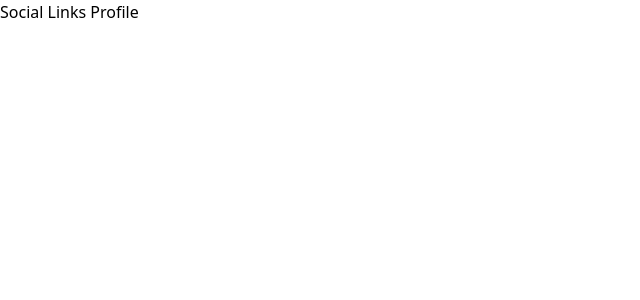
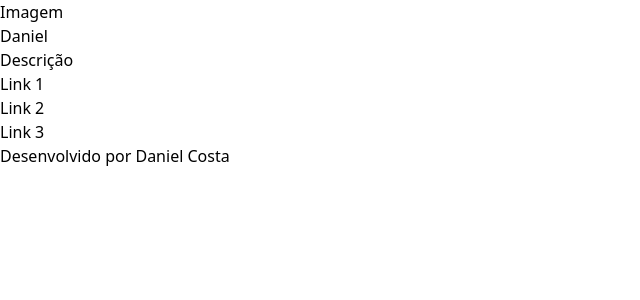
Before and after one commit to danielcosta0701/social-links-profile, a React (Vite) app: page / in a window 1280 px wide. Shown: the top 300 px of the page, without its empty margins (0-640 px from the left). Built offline with nearby package versions, Linux system fonts and the light colour scheme.

Commit message:
feat/add-initial-html-structure

```diff
--- a/src/App.tsx
+++ b/src/App.tsx
@@ -2,7 +2,39 @@ import './App.css'
 
 function App() {
   return (
-    <h1>Social Links Profile</h1>
+    <>
+      <main className="main">
+        <div className="card">
+          <div className="card__header">
+            <div className="card__profile-image">Imagem</div>
+            <div className="card__profile-name">Daniel</div>
+            <div className="card__profile-description">Descrição</div>
+          </div>
+
+          <div className="card__content">
+            <ul className="card__social-list">
+              <li className="card__social-item">
+                <a href="#">Link 1</a>
+              </li>
+              <li className="card__social-item">
+                <a href="#" className="link">Link 2</a>
+              </li>
+              <li className="card__social-item">
+                <a href="#" className="link">Link 3</a>
+              </li>
+            </ul>
+          </div>
+
+          <div className="card__footer"></div>
+        </div>
+      </main>
+
+      <footer className="footer">
+        <p className="footer__copyright">
+          Desenvolvido por <a href="https://github.com/danielcosta0701">Daniel Costa</a>
+        </p>
+      </footer>
+    </>
   )
 }
 
```
